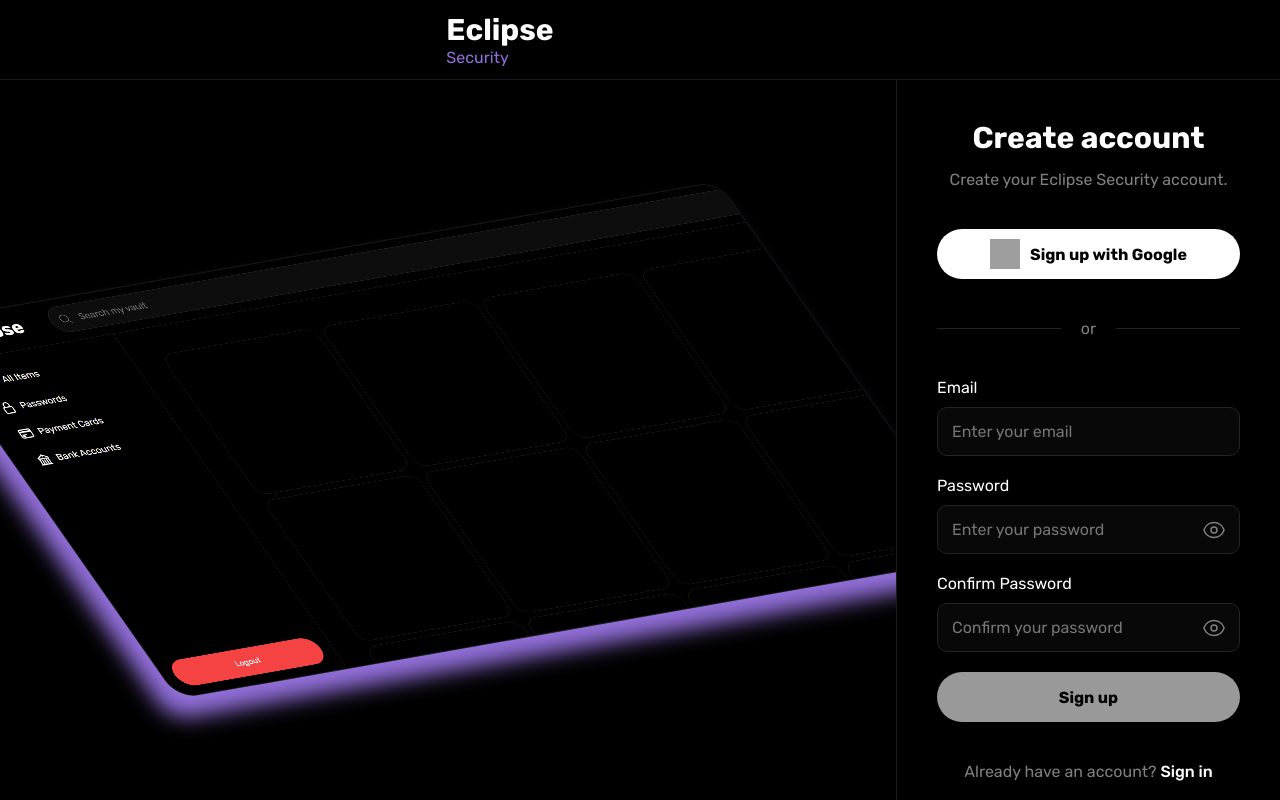
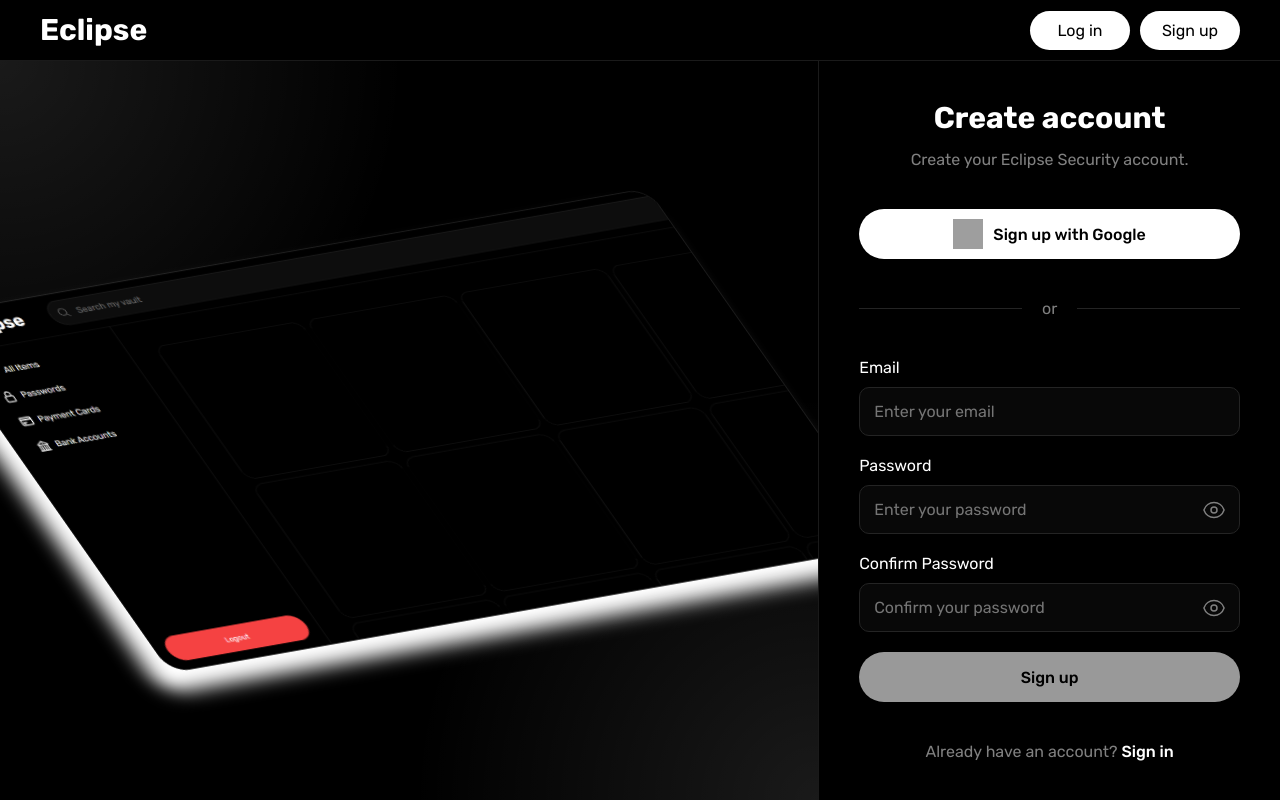
Before and after one commit to Caydonst/eclipse_security, a Next.js app: page /signup in a window 1280 px wide. Built offline with nearby package versions, Linux system fonts and the light colour scheme; no server answers; grey boxes are pictures that could not be loaded.

Commit message:
Updated UI

```diff
--- a/app/components/navbar/navbar.module.css
+++ b/app/components/navbar/navbar.module.css
@@ -2,18 +2,20 @@
     position: sticky;
     top: 0;
     width: 100%;
-    height: 80px;
+    height: 60px;
     background: #000;
     border-bottom: 1px solid rgba(255, 255, 255, 0.1);
     display: flex;
-    justify-content: space-between;
+    justify-content: center;
     align-items: center;
+    padding: 30px;
+    z-index: 2;
 }
 .contentContainer {
     width: 100%;
-    max-width: 1000px;
+    max-width: 1200px;
     display: flex;
-    justify-content: center;
+    justify-content: space-between;
     align-items: center;
 }
 .logoContainer {
@@ -22,12 +24,27 @@
     align-items: start;
     flex-direction: column;
 }
-.logoContainer p:first-child {
+.logoContainer h1 {
     font-size: 30px;
     color: #fff;
-    font-weight: 700;
 }
-.logoContainer p:last-child {
+.buttons {
+    display: flex;
+    justify-content: center;
+    align-items: center;
+    gap: 10px;
+}
+.buttons button {
+    padding: 10px;
+    width: 100px;
     font-size: 16px;
-    color: mediumpurple;
+    color: #000;
+    border: none;
+    background: #fff;
+    border-radius: 50px;
+    cursor: pointer;
+    transition: 0.3s;
 }
+.buttons button:hover {
+    opacity: 0.8;
+}
--- a/app/components/navbar/navbar.tsx
+++ b/app/components/navbar/navbar.tsx
@@ -6,8 +6,11 @@ export default function Navbar() {
         <div className={styles.navbar}>
             <div className={styles.contentContainer}>
                 <div className={styles.logoContainer}>
-                    <p>Eclipse</p>
-                    <p>Security</p>
+                    <h1>Eclipse</h1>
+                </div>
+                <div className={styles.buttons}>
+                    <button>Log in</button>
+                    <button>Sign up</button>
                 </div>
             </div>
         </div>
--- a/app/login/page.module.css
+++ b/app/login/page.module.css
@@ -3,24 +3,54 @@
     display: flex;
     justify-content: center;
     align-items: center;
-    height: calc(100svh - 80px);
+    height: calc(100svh - 61px);
 }
 .loginImgContainer {
     display: flex;
     justify-content: center;
     align-items: center;
-    width: 70%;
+    width: 100%;
     height: 100%;
     overflow: hidden;
     perspective: 1000px;
     transform-style: preserve-3d;
     padding: 40px;
 }
+.lightLeft {
+    position: absolute;
+    top: 0;
+    left:  0;
+    transform: translate(-50%, -50%);
+    width: 100%;
+    aspect-ratio: 1;
+    border-radius: 50%;
+    background: radial-gradient(
+            circle,
+            rgba(255, 255, 255, 0.1) 0%,   /* center brighter */
+            rgba(255, 255, 255, 0) 70%     /* edges fade out */
+    );
+    pointer-events: none;
+}
+.lightRight {
+    position: absolute;
+    right: 0;
+    bottom:  0;
+    transform: translate(50%, 50%);
+    width: 100%;
+    aspect-ratio: 1;
+    border-radius: 50%;
+    background: radial-gradient(
+            circle,
+            rgba(255, 255, 255, 0.1) 0%,
+            rgba(255, 255, 255, 0) 70%
+    );
+    pointer-events: none;
+}
 .imgContainer {
-    height: 65%;
+    height: 60%;
     transform: rotate(-10deg) skew(25deg);
     border: 1px solid rgba(255, 255, 255, 0.1);
-    box-shadow: -20px 20px 20px mediumpurple;
+    box-shadow: -20px 20px 20px #fff;
     border-radius: 20px;
     overflow: hidden;
 
@@ -32,10 +62,10 @@
 .loginContainer {
     background: transparent;
     padding: 40px;
-    width: 30%;
+    width: 700px;
     height: 100%;
     display: flex;
-    justify-content: space-between;
+    justify-content: center;
     align-items: center;
     flex-direction: column;
     gap: 40px;
@@ -70,7 +100,7 @@
     cursor: pointer;
     transition: 0.3s;
     border: none;
-    font-weight: 700;
+    font-weight: 500;
 }
 .googleBtnContent {
     display: flex;
@@ -171,7 +201,7 @@
     color: #000;
     border-radius: 50px;
     font-size: 16px;
-    font-weight: 700;
+    font-weight: 500;
     cursor: pointer;
     transition: 0.3s;
 }
@@ -232,11 +262,16 @@
     align-items: center;
     color: #f54242;
 }
-@media (max-width: 600px) {
+@media (max-width: 1100px) {
     .loginContainer {
         background: transparent;
         border: none;
-        padding: 0;
+        padding: 0 30px;
+        width: 100%;
+        max-width: 800px;
+    }
+    .loginImgContainer {
+        display: none;
     }
 }
 @media (max-width: 500px) {
--- a/app/login/page.tsx
+++ b/app/login/page.tsx
@@ -51,6 +51,8 @@ export default function LoginPage() {
             <Navbar />
             <div className={styles.loginPageContainer}>
                 <div className={styles.loginImgContainer}>
+                    <div className={styles.lightLeft}></div>
+                    <div className={styles.lightRight}></div>
                     <div className={styles.imgContainer}>
                         <Image className={styles.image} src={loginImg} alt={"login image"} />
                     </div>
--- a/app/signup/page.module.css
+++ b/app/signup/page.module.css
@@ -3,24 +3,56 @@
     display: flex;
     justify-content: center;
     align-items: center;
-    height: calc(100svh - 80px);
+    height: calc(100svh - 61px);
+    text-align: center
 }
-.loginImgContainer {
+.signupImgContainer {
     display: flex;
     justify-content: center;
     align-items: center;
-    width: 70%;
+    width: 100%;
     height: 100%;
     overflow: hidden;
     perspective: 1000px;
     transform-style: preserve-3d;
     padding: 40px;
+    position: relative;
+}
+.lightLeft {
+    position: absolute;
+    top: 0;
+    left:  0;
+    transform: translate(-50%, -50%);
+    width: 100%;
+    aspect-ratio: 1;
+    border-radius: 50%;
+    background: radial-gradient(
+            circle,
+            rgba(255, 255, 255, 0.1) 0%,   /* center brighter */
+            rgba(255, 255, 255, 0) 70%     /* edges fade out */
+    );
+    pointer-events: none;
+}
+.lightRight {
+    position: absolute;
+    right: 0;
+    bottom:  0;
+    transform: translate(50%, 50%);
+    width: 100%;
+    aspect-ratio: 1;
+    border-radius: 50%;
+    background: radial-gradient(
+            circle,
+            rgba(255, 255, 255, 0.1) 0%,
+            rgba(255, 255, 255, 0) 70%
+    );
+    pointer-events: none;
 }
 .imgContainer {
-    height: 65%;
+    height: 60%;
     transform: rotate(-10deg) skew(25deg);
     border: 1px solid rgba(255, 255, 255, 0.1);
-    box-shadow: -20px 20px 20px mediumpurple;
+    box-shadow: -20px 20px 20px #fff;
     border-radius: 20px;
     overflow: hidden;
 
@@ -32,10 +64,10 @@
 .signupContainer {
     background: transparent;
     padding: 40px;
-    width: 30%;
+    width: 700px;
     height: 100%;
     display: flex;
-    justify-content: space-between;
+    justify-content: center;
     align-items: center;
     flex-direction: column;
     gap: 40px;
@@ -70,7 +102,7 @@
     cursor: pointer;
     transition: 0.3s;
     border: none;
-    font-weight: 700;
+    font-weight: 500;
     padding: 10px;
 }
 .googleBtnContent {
@@ -184,7 +216,7 @@
     color: #000;
     border-radius: 50px;
     font-size: 16px;
-    font-weight: 700;
+    font-weight: 500;
     cursor: pointer;
     transition: 0.3s;
 }
@@ -245,14 +277,15 @@
     align-items: center;
     color: #f54242;
 }
-@media (max-width: 600px) {
+@media (max-width: 1100px) {
     .signupContainer {
         background: transparent;
         border: none;
-        padding: 30px;
+        padding: 0 30px;
         width: 100%;
+        max-width: 800px;
     }
-    .loginImgContainer {
+    .signupImgContainer {
         display: none;
     }
 }
--- a/app/signup/page.tsx
+++ b/app/signup/page.tsx
@@ -28,7 +28,9 @@ export default function SignupPage() {
         <>
             <Navbar />
             <div className={styles.signupPageContainer}>
-                <div className={styles.loginImgContainer}>
+                <div className={styles.signupImgContainer}>
+                    <div className={styles.lightLeft}></div>
+                    <div className={styles.lightRight}></div>
                     <div className={styles.imgContainer}>
                         <Image className={styles.image} src={loginImg} alt={"login image"}/>
                     </div>
--- a/app/vault/page.module.css
+++ b/app/vault/page.module.css
@@ -46,7 +46,7 @@
 .sideBar {
     grid-row: 2; /* Bottom row */
     grid-column: 1; /* First column */
-    width: 300px;
+    width: 250px;
     background: #000;
     border-right: 1px solid rgba(255, 255, 255, 0.1);
     display: flex;
```
